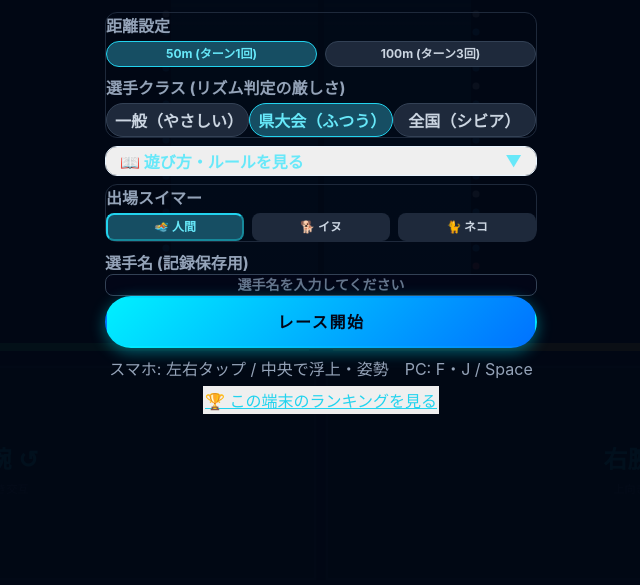
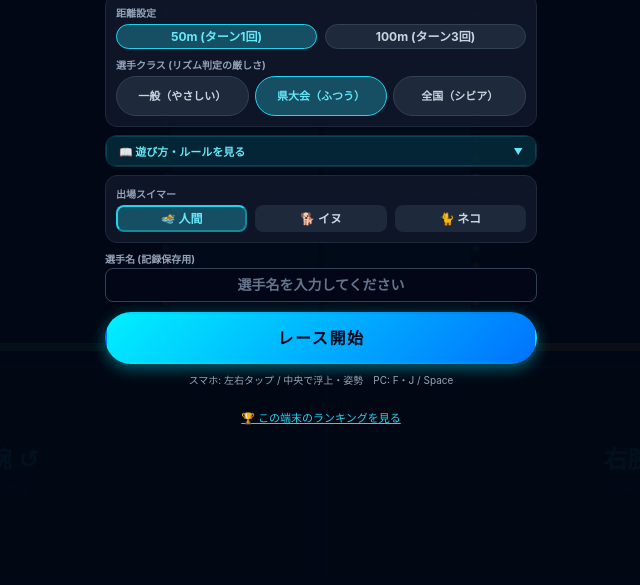
Before and after one commit to gyojin600m1/backstroke-game, a plain HTML site: page index.html in a window 1280 px wide. Shown: the part 215-800 px from the top of the page, without its empty margins (319-959 px from the left). Drawn offline with Linux system fonts and the light colour scheme.

Commit message:
Fix backstroke UI utility CSS

```diff
--- a/index.html
+++ b/index.html
@@ -23,25 +23,25 @@
   .relative{position:relative}.absolute{position:absolute}.inset-0{inset:0}.block{display:block}.hidden{display:none!important}
   .flex{display:flex}.grid{display:grid}.flex-col{flex-direction:column}.flex-1{flex:1 1 0%}.items-center{align-items:center}.justify-between{justify-content:space-between}
   .grid-cols-2{grid-template-columns:repeat(2,minmax(0,1fr))}.grid-cols-3{grid-template-columns:repeat(3,minmax(0,1fr))}
-  .gap-1{gap:.25rem}.gap-1\\.5{gap:.375rem}.gap-2{gap:.5rem}.gap-3{gap:.75rem}.gap-y-1{row-gap:.25rem}.space-y-1>*+*{margin-top:.25rem}
-  .w-full{width:100%}.w-5{width:1.25rem}.h-3{height:.75rem}.max-w-md{max-width:28rem}.max-w-\\[120px\\]{max-width:120px}.max-h-\\[120px\\]{max-height:120px}.max-h-\\[220px\\]{max-height:220px}
-  .mx-auto{margin-left:auto;margin-right:auto}.my-auto{margin-top:auto;margin-bottom:auto}.mt-3\\.5{margin-top:.875rem}
-  .mb-0\\.5{margin-bottom:.125rem}.mb-1{margin-bottom:.25rem}.mb-1\\.5{margin-bottom:.375rem}.mb-2{margin-bottom:.5rem}.mb-2\\.5{margin-bottom:.625rem}.mb-3{margin-bottom:.75rem}.mb-3\\.5{margin-bottom:.875rem}.mb-4{margin-bottom:1rem}.mb-6{margin-bottom:1.5rem}
-  .p-2\\.5{padding:.625rem}.p-3{padding:.75rem}.p-3\\.5{padding:.875rem}.p-4{padding:1rem}.px-2{padding-left:.5rem;padding-right:.5rem}.px-2\\.5{padding-left:.625rem;padding-right:.625rem}.px-3{padding-left:.75rem;padding-right:.75rem}.px-4{padding-left:1rem;padding-right:1rem}
-  .py-1{padding-top:.25rem;padding-bottom:.25rem}.py-1\\.5{padding-top:.375rem;padding-bottom:.375rem}.py-2{padding-top:.5rem;padding-bottom:.5rem}.py-2\\.5{padding-top:.625rem;padding-bottom:.625rem}.py-3{padding-top:.75rem;padding-bottom:.75rem}.py-4{padding-top:1rem;padding-bottom:1rem}.py-6{padding-top:1.5rem;padding-bottom:1.5rem}.py-8{padding-top:2rem;padding-bottom:2rem}.pr-1{padding-right:.25rem}
+  .gap-1{gap:.25rem}.gap-1\.5{gap:.375rem}.gap-2{gap:.5rem}.gap-3{gap:.75rem}.gap-y-1{row-gap:.25rem}.space-y-1>*+*{margin-top:.25rem}
+  .w-full{width:100%}.w-5{width:1.25rem}.h-3{height:.75rem}.max-w-md{max-width:28rem}.max-w-\[120px\]{max-width:120px}.max-h-\[120px\]{max-height:120px}.max-h-\[220px\]{max-height:220px}
+  .mx-auto{margin-left:auto;margin-right:auto}.my-auto{margin-top:auto;margin-bottom:auto}.mt-3\.5{margin-top:.875rem}
+  .mb-0\.5{margin-bottom:.125rem}.mb-1{margin-bottom:.25rem}.mb-1\.5{margin-bottom:.375rem}.mb-2{margin-bottom:.5rem}.mb-2\.5{margin-bottom:.625rem}.mb-3{margin-bottom:.75rem}.mb-3\.5{margin-bottom:.875rem}.mb-4{margin-bottom:1rem}.mb-6{margin-bottom:1.5rem}
+  .p-2\.5{padding:.625rem}.p-3{padding:.75rem}.p-3\.5{padding:.875rem}.p-4{padding:1rem}.px-2{padding-left:.5rem;padding-right:.5rem}.px-2\.5{padding-left:.625rem;padding-right:.625rem}.px-3{padding-left:.75rem;padding-right:.75rem}.px-4{padding-left:1rem;padding-right:1rem}
+  .py-1{padding-top:.25rem;padding-bottom:.25rem}.py-1\.5{padding-top:.375rem;padding-bottom:.375rem}.py-2{padding-top:.5rem;padding-bottom:.5rem}.py-2\.5{padding-top:.625rem;padding-bottom:.625rem}.py-3{padding-top:.75rem;padding-bottom:.75rem}.py-4{padding-top:1rem;padding-bottom:1rem}.py-6{padding-top:1.5rem;padding-bottom:1.5rem}.py-8{padding-top:2rem;padding-bottom:2rem}.pr-1{padding-right:.25rem}
   .overflow-hidden{overflow:hidden}.overflow-y-auto{overflow-y:auto}.truncate{overflow:hidden;text-overflow:ellipsis;white-space:nowrap}.pointer-events-none{pointer-events:none}.outline-none{outline:none}.underline{text-decoration:underline}
   .rounded-md{border-radius:.375rem}.rounded-lg{border-radius:.5rem}.rounded-xl{border-radius:.75rem}.rounded-full{border-radius:9999px}
-  .border{border-width:1px;border-style:solid}.border-t{border-top-width:1px;border-top-style:solid}.border-slate-700{border-color:#334155}.border-slate-800{border-color:#1e293b}.border-slate-800\\/50{border-color:rgba(30,41,59,.5)}.border-cyan-400{border-color:#22d3ee}.border-cyan-700{border-color:#0e7490}.border-cyan-800\\/20{border-color:rgba(21,94,117,.2)}.border-cyan-800\\/40{border-color:rgba(21,94,117,.4)}.border-red-900\\/60{border-color:rgba(127,29,29,.6)}
-  .bg-black{background:#000}.bg-slate-800{background:#1e293b}.bg-slate-900{background:#0f172a}.bg-slate-900\\/90{background:rgba(15,23,42,.9)}.bg-slate-950{background:#020617}.bg-slate-950\\/90{background:rgba(2,6,23,.9)}.bg-cyan-900{background:#164e63}.bg-cyan-950{background:#083344}.bg-cyan-950\\/30{background:rgba(8,51,68,.3)}.bg-cyan-950\\/50{background:rgba(8,51,68,.5)}.bg-red-950\\/40{background:rgba(69,10,10,.4)}.bg-sky-500{background:#0ea5e9}
+  .border{border-width:1px;border-style:solid}.border-t{border-top-width:1px;border-top-style:solid}.border-slate-700{border-color:#334155}.border-slate-800{border-color:#1e293b}.border-slate-800\/50{border-color:rgba(30,41,59,.5)}.border-cyan-400{border-color:#22d3ee}.border-cyan-700{border-color:#0e7490}.border-cyan-800\/20{border-color:rgba(21,94,117,.2)}.border-cyan-800\/40{border-color:rgba(21,94,117,.4)}.border-red-900\/60{border-color:rgba(127,29,29,.6)}
+  .bg-black{background:#000}.bg-slate-800{background:#1e293b}.bg-slate-900{background:#0f172a}.bg-slate-900\/90{background:rgba(15,23,42,.9)}.bg-slate-950{background:#020617}.bg-slate-950\/90{background:rgba(2,6,23,.9)}.bg-cyan-900{background:#164e63}.bg-cyan-950{background:#083344}.bg-cyan-950\/30{background:rgba(8,51,68,.3)}.bg-cyan-950\/50{background:rgba(8,51,68,.5)}.bg-red-950\/40{background:rgba(69,10,10,.4)}.bg-sky-500{background:#0ea5e9}
   .bg-gradient-to-r{background-image:linear-gradient(to right,var(--tw-gradient-from,#22d3ee),var(--tw-gradient-to,#3b82f6))}.from-cyan-400{--tw-gradient-from:#22d3ee}.to-blue-500{--tw-gradient-to:#3b82f6}.bg-clip-text{-webkit-background-clip:text;background-clip:text}
-  .text-transparent{color:transparent}.text-white{color:#fff}.text-slate-950{color:#020617}.text-slate-500{color:#64748b}.text-slate-400{color:#94a3b8}.text-slate-300{color:#cbd5e1}.text-slate-200{color:#e2e8f0}.text-cyan-100{color:#cffafe}.text-cyan-300{color:#67e8f9}.text-cyan-400{color:#22d3ee}.text-emerald-400{color:#34d399}.text-amber-300{color:#fcd34d}.text-amber-400{color:#fbbf24}.text-amber-400\\/80{color:rgba(251,191,36,.8)}.text-amber-600{color:#d97706}.text-red-200{color:#fecaca}.text-red-400{color:#f87171}.text-red-500{color:#ef4444}.text-rose-500{color:#f43f5e}
-  .text-left{text-align:left}.text-center{text-align:center}.text-right{text-align:right}.text-\\[9px\\]{font-size:9px}.text-\\[10px\\]{font-size:10px}.text-\\[11px\\]{font-size:11px}.text-xs{font-size:.75rem;line-height:1rem}.text-sm{font-size:.875rem;line-height:1.25rem}.text-base{font-size:1rem;line-height:1.5rem}.text-lg{font-size:1.125rem;line-height:1.75rem}.text-2xl{font-size:1.5rem;line-height:2rem}.text-3xl{font-size:1.875rem;line-height:2.25rem}.text-4xl{font-size:2.25rem;line-height:2.5rem}
-  .font-mono{font-family:ui-monospace,SFMono-Regular,Menlo,Monaco,Consolas,monospace}.font-bold{font-weight:700}.font-extrabold{font-weight:800}.font-black{font-weight:900}.leading-relaxed{line-height:1.625}.tracking-wide{letter-spacing:.025em}.tracking-wider{letter-spacing:.05em}.tracking-widest{letter-spacing:.1em}.tracking-\\[0\\.2em\\]{letter-spacing:.2em}
+  .text-transparent{color:transparent}.text-white{color:#fff}.text-slate-950{color:#020617}.text-slate-500{color:#64748b}.text-slate-400{color:#94a3b8}.text-slate-300{color:#cbd5e1}.text-slate-200{color:#e2e8f0}.text-cyan-100{color:#cffafe}.text-cyan-300{color:#67e8f9}.text-cyan-400{color:#22d3ee}.text-emerald-400{color:#34d399}.text-amber-300{color:#fcd34d}.text-amber-400{color:#fbbf24}.text-amber-400\/80{color:rgba(251,191,36,.8)}.text-amber-600{color:#d97706}.text-red-200{color:#fecaca}.text-red-400{color:#f87171}.text-red-500{color:#ef4444}.text-rose-500{color:#f43f5e}
+  .text-left{text-align:left}.text-center{text-align:center}.text-right{text-align:right}.text-\[9px\]{font-size:9px}.text-\[10px\]{font-size:10px}.text-\[11px\]{font-size:11px}.text-xs{font-size:.75rem;line-height:1rem}.text-sm{font-size:.875rem;line-height:1.25rem}.text-base{font-size:1rem;line-height:1.5rem}.text-lg{font-size:1.125rem;line-height:1.75rem}.text-2xl{font-size:1.5rem;line-height:2rem}.text-3xl{font-size:1.875rem;line-height:2.25rem}.text-4xl{font-size:2.25rem;line-height:2.5rem}
+  .font-mono{font-family:ui-monospace,SFMono-Regular,Menlo,Monaco,Consolas,monospace}.font-bold{font-weight:700}.font-extrabold{font-weight:800}.font-black{font-weight:900}.leading-relaxed{line-height:1.625}.tracking-wide{letter-spacing:.025em}.tracking-wider{letter-spacing:.05em}.tracking-widest{letter-spacing:.1em}.tracking-\[0\.2em\]{letter-spacing:.2em}
   .opacity-60{opacity:.6}.shadow-md{box-shadow:0 4px 6px rgba(0,0,0,.25)}.transition-all{transition-property:all}.transition-colors{transition-property:color,background-color,border-color}.duration-300{transition-duration:.3s}
-  .hover\\:bg-slate-700:hover{background:#334155}.hover\\:bg-sky-400:hover{background:#38bdf8}.hover\\:bg-cyan-900\\/50:hover{background:rgba(22,78,99,.5)}.hover\\:text-cyan-300:hover{color:#67e8f9}.hover\\:text-slate-200:hover{color:#e2e8f0}.focus\\:border-cyan-400:focus{border-color:#22d3ee}
+  .hover\:bg-slate-700:hover{background:#334155}.hover\:bg-sky-400:hover{background:#38bdf8}.hover\:bg-cyan-900\/50:hover{background:rgba(22,78,99,.5)}.hover\:text-cyan-300:hover{color:#67e8f9}.hover\:text-slate-200:hover{color:#e2e8f0}.focus\:border-cyan-400:focus{border-color:#22d3ee}
   .animate-pulse{animation:pulse 1.4s ease-in-out infinite}.animate-bounce{animation:bounce 1s infinite}@keyframes pulse{50%{opacity:.55}}@keyframes bounce{0%,100%{transform:translateY(-8%)}50%{transform:translateY(0)}}
   button,input{font:inherit}button{cursor:pointer;border-color:transparent}input::placeholder{color:#64748b}
-  @media (min-width:768px){.md\\:text-3xl{font-size:1.875rem;line-height:2.25rem}.md\\:py-6{padding-top:1.5rem;padding-bottom:1.5rem}}
+  @media (min-width:768px){.md\:text-3xl{font-size:1.875rem;line-height:2.25rem}.md\:py-6{padding-top:1.5rem;padding-bottom:1.5rem}}
   /* iOSでのアドレスバーを考慮した dvh (Dynamic Viewport Height) の採用 */
   html,body { width:100%; height:100vh; height:100dvh; overflow:hidden; position:fixed; background:#030914;
     font-family:-apple-system,BlinkMacSystemFont,"Hiragino Kaku Gothic ProN","Noto Sans JP",sans-serif;
@@ -71,7 +71,44 @@
     50% { box-shadow: inset 0 0 40px rgba(255, 0, 80, 0.6); }
   }
   .low-oxygen-alert { animation: danger-pulse 1s infinite; }
-</style>
+
+  /* backstroke-ui-polish */
+  #toggleRuleBtn {
+    appearance: none;
+    border: 1px solid rgba(21, 94, 117, .52);
+    background: rgba(8, 51, 68, .58);
+    color: #67e8f9;
+    border-radius: 8px;
+    box-shadow: none;
+  }
+  #showLdrBtn {
+    appearance: none;
+    width: auto;
+    display: inline-block;
+    margin: 12px auto 0;
+    padding: 4px 8px;
+    border: 0;
+    background: transparent;
+    color: #22d3ee;
+    text-decoration: underline;
+    box-shadow: none;
+  }
+  .distOpt, .tolOpt, .chOpt {
+    line-height: 1.25;
+    white-space: normal;
+  }
+  .tolOpt {
+    min-height: 40px;
+    padding-left: 5px;
+    padding-right: 5px;
+    font-size: 11px;
+  }
+  #titlePanel { padding-top: 8px; padding-bottom: 8px; }
+  @media (max-width: 380px) {
+    .tolOpt { font-size: 10px; }
+    #titlePanel h1 { font-size: 1.35rem; line-height: 1.6rem; }
+  }
+  /* end-backstroke-ui-polish */</style>
 </head>
 <body class="relative">
 
```
